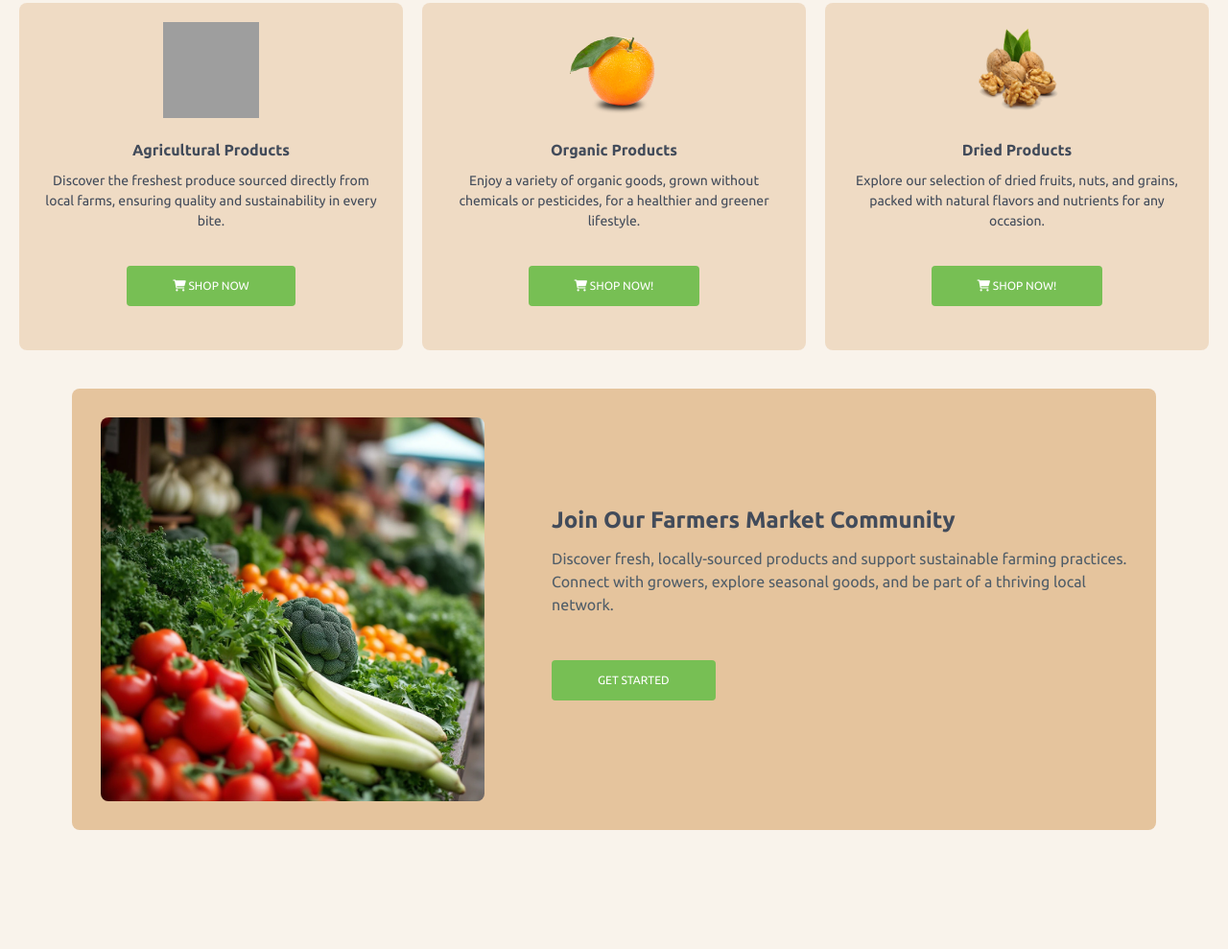
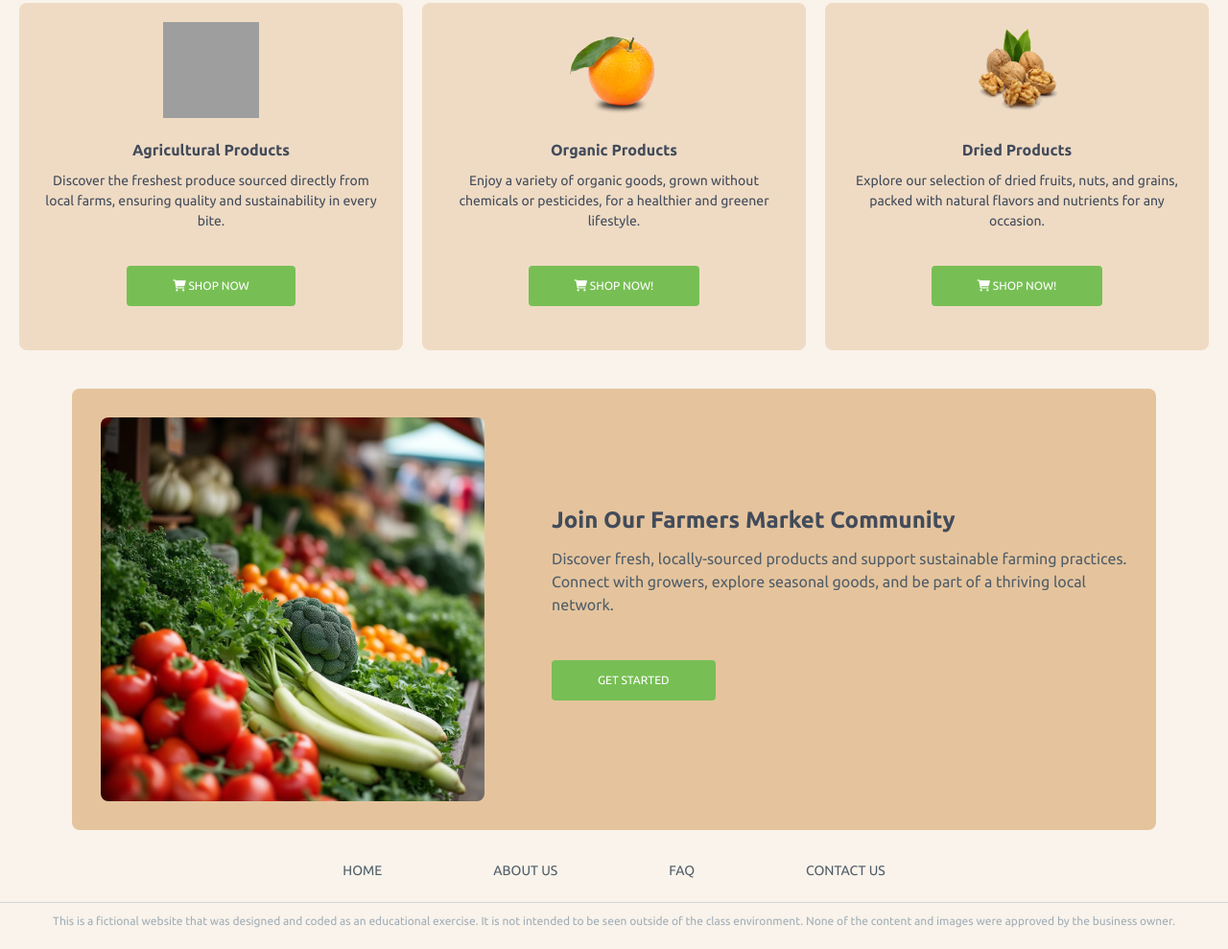
Before and after one commit to nic-dgl103-f24-cvs1/project-olegmedv, a plain HTML site: page index.html in a window 1280 px wide. Shown: the part 897-1886 px from the top of the page at 96% size. Before the commit the page ends 1762 px from the top, so only its background shows below. Drawn offline with Linux system fonts and the light colour scheme; grey boxes are pictures that could not be loaded.

Commit message:
Add footer

```diff
--- a/index.html
+++ b/index.html
@@ -114,12 +114,19 @@
 
     </main>
 
-
-
-
-
-
-
+    <footer class="footer">
+        <nav class="footer-nav">
+            <ul>
+                <li><a href="#home">Home</a></li>
+                <li><a href="#about-us">About us</a></li>
+                <li><a href="#faq">FAQ</a></li>
+                <li><a href="#contact-us">Contact us</a></li>
+            </ul>
+        </nav>
+        <p class="copyright">This is a fictional website that was designed and coded as an educational exercise. It is
+            not intended to be seen outside of the class environment. None of the content and images were approved by
+            the business owner.</p>
+    </footer>
 
     <script>
         document.querySelector('.menu-btn').addEventListener('click', () => {
--- a/style.css
+++ b/style.css
@@ -260,6 +260,39 @@ section.hero {
     margin: 10px 0 20px;
 }
 
+/*-------- FOOTER ---------*/
+.footer {
+    text-align: center;
+    padding: 20px 0;
+    font-size: 1.2rem;
+}
+
+.footer-nav ul {
+    list-style: none;
+    padding: 0;
+    margin: 0 0 10px;
+}
+
+.footer-nav ul li {
+    margin: 10px 0;
+}
+
+.footer-nav a {
+    text-decoration: none;
+    color: #505d68;
+    font-size: 1.4rem;
+    text-transform: uppercase;
+    margin: 0px;
+}
+
+footer p {
+    margin: 10px 0 0;
+    font-size: 1.2rem;
+    color: #a1aeb7;
+    border-top: 1px solid #d3d3d3;
+    padding-top: 10px;
+}
+
 
 
 
@@ -389,4 +422,15 @@ section.hero {
         text-align: left;
     }
 
+    /* FOOTER LARGE */
+    .footer-nav ul {
+        display: flex;
+        justify-content: center;
+        gap: 20px;
+    }
+
+    .footer-nav ul li {
+        margin: 0;
+    }
+
 }
```
